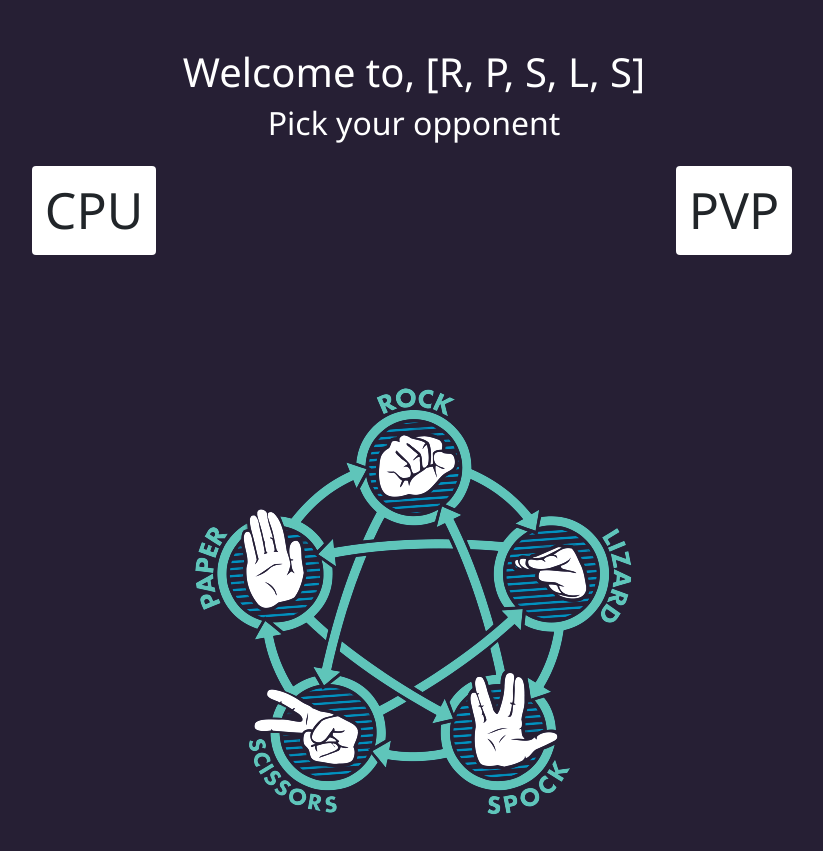
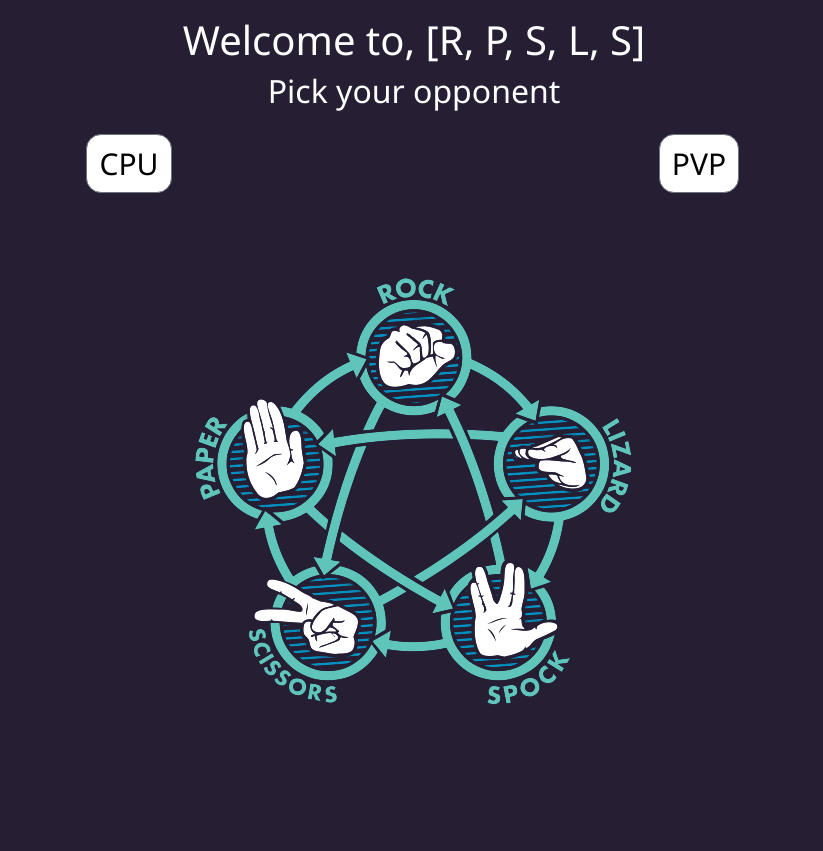
Before and after one commit to TrevorW98/ClassRPSLS, an Angular app in the folder classrpsls/: page / in a window 1280 px wide. Shown: the whole page, without its empty margins (226-1049 px from the left). After the commit the page ends 800 px from the top, so only its background shows below. Built offline with nearby package versions, Linux system fonts and the light colour scheme.

Commit message:
edited a bit of main page

```diff
--- a/classrpsls/src/app/app.component.html
+++ b/classrpsls/src/app/app.component.html
@@ -1,2 +1 @@
-
 <router-outlet></router-outlet>
--- a/classrpsls/src/app/pages/end/end.component.html
+++ b/classrpsls/src/app/pages/end/end.component.html
@@ -1,12 +1,11 @@
 <div class="container-fluid">
     <div class="row">
-        <div class="col">
-            <button class="btn btn-secondary">Main Menu</button>
+        <div class="col-12 my-5 center">
+            <h2>Text Here For Best Of</h2>
         </div>
-    </div>
-    <div class="row">
+
         <div class="col-12 my-5 center">
-            <h1>Text Here For Best Of</h1>
+            <h1>Someone Won!</h1>
         </div>
 
         <div class="col-6 my-5 center">
@@ -16,27 +15,10 @@
         <div class="col-6 my-5 center">
             <h2>Player 2/computer: Score</h2>
         </div>
-
-        <div class="col-12 center">
-            <h3>Who Won?</h3>
-        </div>
-
-        <div class="col-12 center">
-         <h3>
-             Player 1 with pick
-         </h3>
-        </div>
-
-        <div class="col-12 center">
-            <h3>
-                Player 2 or Computer pick
-            </h3>
-        </div>
-
     </div>
     <div class="row">
         <div class="col-12 d-flex justify-content-center my-5">
-            <button class="btn btn-secondary">Next Round</button>
+            <button class="btn btn-secondary">Main Menu</button>
         </div>
     </div>
 </div>
--- a/classrpsls/src/app/pages/main-page/main-page.component.css
+++ b/classrpsls/src/app/pages/main-page/main-page.component.css
@@ -8,7 +8,7 @@
 
 .btn{
     background-color: white;
-    font-size: 50px;
+    font-size: 30px;
 }
 .btn:hover{
     background-color:#707070;
--- a/classrpsls/src/app/pages/main-page/main-page.component.html
+++ b/classrpsls/src/app/pages/main-page/main-page.component.html
@@ -1,9 +1,10 @@
-<div class="container-fluid mainCont">
+<div class="container mainCont">
     <div class="row">
-        <div class="col-lg-12 pt-5 d-flex justify-content-center">
+        <div class="col-lg-12 pt-3 d-flex justify-content-center">
             <h1>Welcome to, [R, P, S, L, S]</h1>
         </div>
     </div>
+
     <div class="row">
         <div class="col-lg-12 d-flex justify-content-center">
             <h2>Pick your opponent</h2>
@@ -11,14 +12,15 @@
     </div>
     <div class="row pb-5">
         <div class="col-lg-6 pt-3 d-flex justify-content-center">
-            <button class='btn'>CPU</button>
+            <button class='btn btn-secondary'>CPU</button>
         </div>
         <div class="col-lg-6 pt-3 d-flex justify-content-center">
-            <button class='btn'>PVP</button>
+            <button class='btn btn-secondary'>PVP</button>
         </div>
     </div>
+
     <div class="row">
-        <div class="col-lg-12 pt-5 d-flex justify-content-center">
+        <div class="col-lg-12 d-flex justify-content-center">
             <img src="../../../assets/images/file-removebg-preview.png" alt="">
         </div>
     </div>
--- a/classrpsls/src/app/pages/round-page/round-page.component.html
+++ b/classrpsls/src/app/pages/round-page/round-page.component.html
@@ -21,4 +21,9 @@
             <button class="btn btn-secondary">Best Of 7</button>
         </div>
     </div>
+    <div class="row">
+        <div class="col-lg-12 pt-5 d-flex justify-content-center">
+            <img src="../../../assets/images/file-removebg-preview.png" alt="">
+        </div>
+    </div>
 </div>
--- a/classrpsls/src/styles.css
+++ b/classrpsls/src/styles.css
@@ -1,4 +1,3 @@
-/* You can add global styles to this file, and also import other style files */
 @import "~bootstrap/dist/css/bootstrap.css";
 body{
     background-color: #261F34;
```
